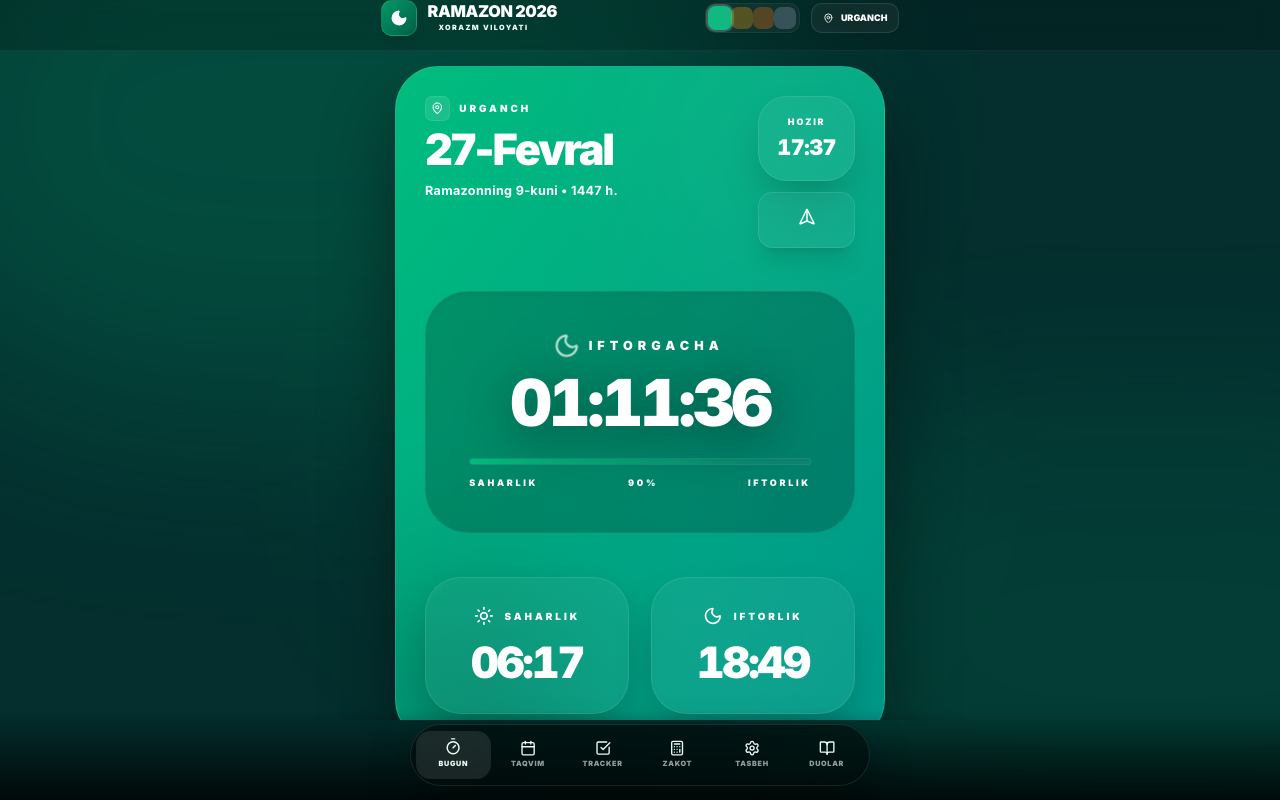
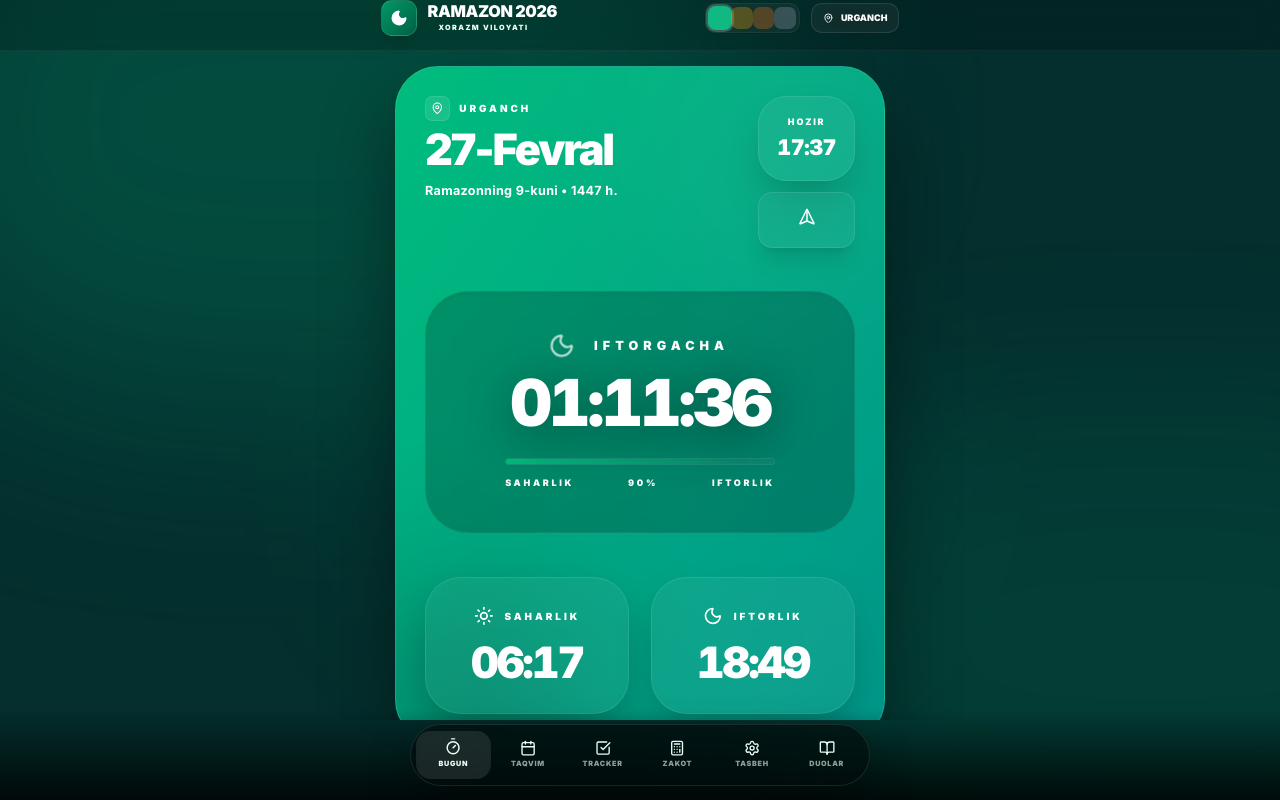
Before and after one commit to ruslonbekruzmatov28-dotcom/ramazon-taqvim-2026-, a React (Vite) app: page / in a window 1280 px wide. Both pictures are taken after a click on the button "BOSHLASH". Built offline with nearby package versions, Linux system fonts and the light colour scheme.

Commit message:
Update App.tsx

```diff
--- a/src/App.tsx
+++ b/src/App.tsx
@@ -611,7 +611,7 @@ const App: React.FC = () => {
 
             <div className="w-full max-w-md bg-white/5 backdrop-blur-xl p-8 rounded-[3rem] border border-white/10 shadow-2xl space-y-8">
               <div className="space-y-4">
-                <label className={`text-[10px] font-black text-${themeConfig.primary} uppercase tracking-[0.3em] px-2`}>Umumiy boyligingiz (so'mda)</label>
+                <label className={`text-[10px] font-black text-${themeConfig.primary} uppercase tracking-[0.3em] px-2 text-center w-full block`}>Umumiy boyligingiz (so'mda)</label>
                 <div className="relative">
                   <input
                     type="number"
@@ -627,17 +627,17 @@ const App: React.FC = () => {
                       }
                     }}
                     placeholder="1,000,000"
-                    className={`w-full bg-white/5 border border-white/10 rounded-2xl px-20 py-5 text-center text-xl sm:text-3xl font-black text-white placeholder-${themeConfig.text}/10 outline-none focus:ring-2 focus:ring-${themeConfig.primary} transition-all`}
+                    className={`w-full bg-white/5 border border-white/10 rounded-2xl px-24 py-5 text-center font-black text-white placeholder-${themeConfig.text}/10 outline-none focus:ring-2 focus:ring-${themeConfig.primary} transition-all appearance-none ${zakatAmount.length > 12 ? 'text-base' : zakatAmount.length > 9 ? 'text-xl' : 'text-2xl sm:text-3xl'}`}
                   />
                   {zakatAmount && (
                     <button
                       onClick={() => { setZakatAmount(''); setZakatResult(null); }}
-                      className={`absolute left-6 top-1/2 -translate-y-1/2 text-${themeConfig.text}/40 hover:text-${themeConfig.primary} transition-colors`}
+                      className={`absolute left-4 top-1/2 -translate-y-1/2 text-${themeConfig.text}/40 hover:text-${themeConfig.primary} transition-colors z-10`}
                     >
                       <X size={20} />
                     </button>
                   )}
-                  <div className={`absolute right-6 top-1/2 -translate-y-1/2 text-${themeConfig.text}/40 font-black text-sm tracking-widest`}>UZS</div>
+                  <div className={`absolute right-4 top-1/2 -translate-y-1/2 text-${themeConfig.text}/40 font-black text-sm tracking-widest z-10 bg-transparent`}>UZS</div>
                 </div>
               </div>
 
@@ -725,9 +725,9 @@ const App: React.FC = () => {
                 </div>
 
                 {/* Countdown */}
-                <div className="mb-12 text-center py-12 bg-black/20 backdrop-blur-md rounded-[3rem] border border-white/5 shadow-inner">
-                  <div className={`flex items-center justify-center gap-3 mb-4 text-${themeConfig.secondary}/80`}>
-                    <div className="scale-125">{statusInfo.icon}</div>
+                <div className="mb-12 text-center py-12 bg-black/20 backdrop-blur-md rounded-[3rem] border border-white/5 shadow-inner relative px-10">
+                  <div className={`flex items-center justify-center gap-6 mb-4 text-${themeConfig.secondary}/80`}>
+                    <div className="scale-125 shrink-0">{statusInfo.icon}</div>
                     <span className="text-sm font-black uppercase tracking-[0.4em]">{statusInfo.label}</span>
                   </div>
                   <div className="text-5xl sm:text-7xl font-black tracking-tighter tabular-nums drop-shadow-[0_10px_30px_rgba(0,0,0,0.5)] mb-6 text-white">
```
